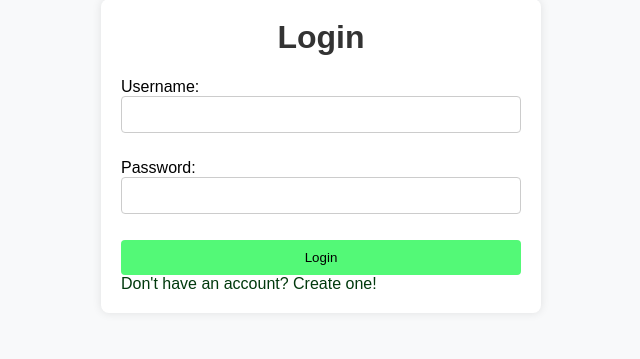
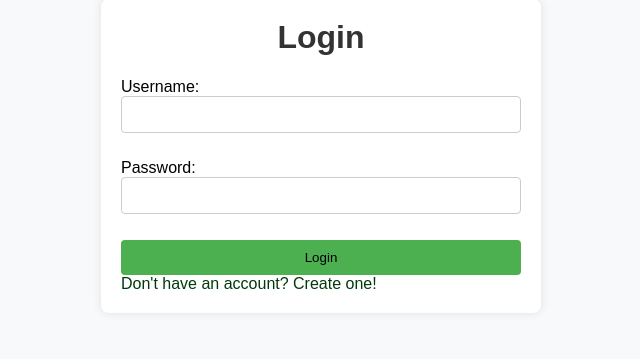
Before and after one commit to MenMor/LaboratorioReciclajeWeb, a Django app: a page that uses users/templates/base.html in a window 1280 px wide. Shown: the part 244-603 px from the top of the page, without its empty margins (319-959 px from the left). Run offline with Django 5.2, Linux system fonts and the light colour scheme.

Commit message:
backgroundColor

```diff
--- a/users/static/css/styles.css
+++ b/users/static/css/styles.css
@@ -40,7 +40,7 @@ input[type="password"] {
 
 button[type="submit"] {
     width: 100%;
-    background-color: #53f977;
+    background-color: #4CAF50;
     color: #000000;
     padding: 10px;
     border: none;
@@ -50,7 +50,7 @@ button[type="submit"] {
 }
 
 button[type="submit"]:hover {
-    background-color: #37a850;
+    background-color: #45a049;
 }
 
 a {
```
